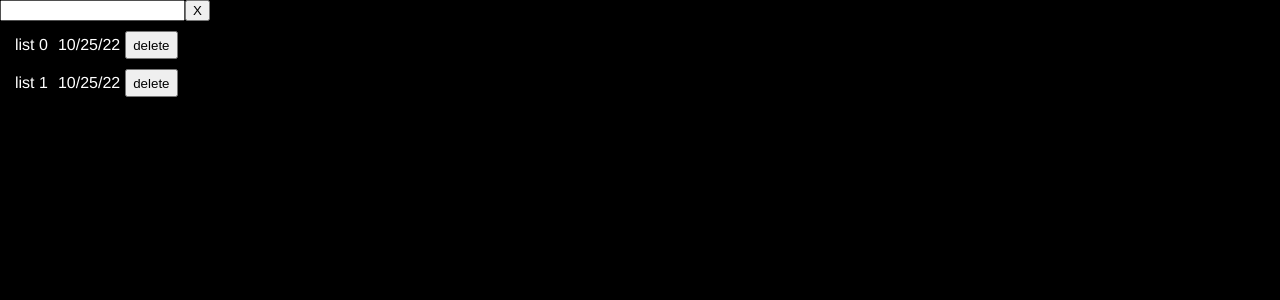
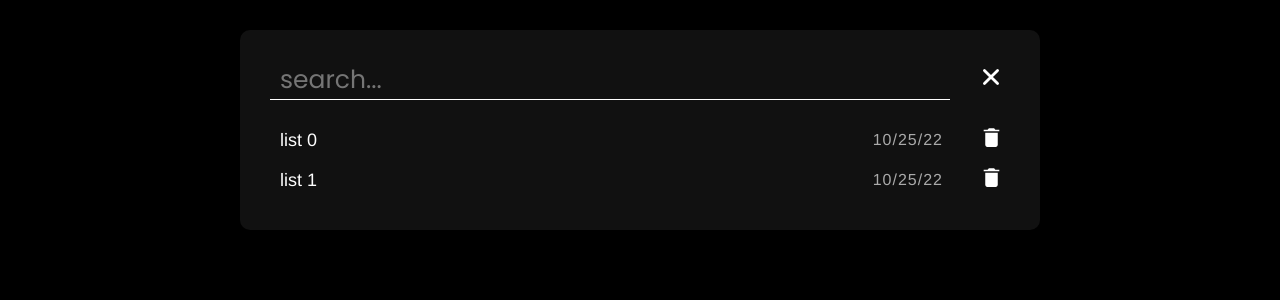
Before and after one commit to Jeff0Brewer/to-do, a Next.js app: page / in a window 1280 px wide. Both pictures are taken after a click on the button "search". Shown: the top 300 px of the page. Built offline with nearby package versions, Linux system fonts and the light colour scheme.

Commit message:
add search interface style

```diff
--- a/components/list-interface.tsx
+++ b/components/list-interface.tsx
@@ -1,5 +1,5 @@
-import React, { FC, useEffect, useState } from 'react'
-import { IoIosAdd, IoMdTrash, IoMdSearch } from 'react-icons/io'
+import React, { FC, useState } from 'react'
+import { IoMdTrash, IoMdSearch } from 'react-icons/io'
 import { HiPlus } from 'react-icons/hi'
 import SearchInterface from './search-interface'
 import LabelButton from './label-button'
@@ -53,16 +53,15 @@ const ListInterface: FC<ListInterfaceProps> = props => {
     }
 
     return (
-        <section>
-            <div className={styles.buttons}>
-                <LabelButton symbol={<HiPlus/>} text={'create'} onClick={newList} />
-                <LabelButton symbol={<IoMdTrash/>} text={'delete'} onClick={() => deleteList(props.listInd)} />
-                <LabelButton symbol={<IoMdSearch/>} text={'search'} onClick={toggleSearch} />
-            </div>{
-                searching
-                    ? <SearchInterface lists={props.lists} setListInd={props.setListInd} toggleSearch={toggleSearch} deleteList={deleteList} />
-                    : <></>
-            }
+        <section>{
+            searching
+                ? <SearchInterface lists={props.lists} setListInd={props.setListInd} toggleSearch={toggleSearch} deleteList={deleteList} />
+                : <div className={styles.buttons}>
+                    <LabelButton symbol={<HiPlus/>} text={'create'} onClick={newList} />
+                    <LabelButton symbol={<IoMdTrash/>} text={'delete'} onClick={() => deleteList(props.listInd)} />
+                    <LabelButton symbol={<IoMdSearch/>} text={'search'} onClick={toggleSearch} />
+                </div>
+        }
         </section>
     )
 }
--- a/components/search-interface.tsx
+++ b/components/search-interface.tsx
@@ -1,4 +1,5 @@
 import React, { FC, useState, useEffect } from 'react'
+import { IoClose } from 'react-icons/io5'
 import SearchItem from './search-item'
 import { ListData } from '../lib/types'
 import { getKey, clearKeys } from '../lib/key'
@@ -40,10 +41,11 @@ const SearchInterface: FC<SearchInterfaceProps> = props => {
     }
 
     return (
+        <div className={styles.interfaceWrap}>
             <section className={styles.interface}>
-            <span>
-                <input type='text' onChange={updateSearch}/>
-                <button onClick={props.toggleSearch}>X</button>
+                <span className={styles.searchHeader}>
+                    <input className={styles.searchInput} type='text' placeholder='search...' onChange={updateSearch}/>
+                    <button className={styles.searchClose} onClick={props.toggleSearch}><IoClose /></button>
                 </span>
                 <div className={styles.lists}>{
                     listKeys
@@ -53,6 +55,7 @@ const SearchInterface: FC<SearchInterfaceProps> = props => {
                         })
                 }</div>
             </section>
+        </div>
     )
 }
 
--- a/components/search-item.tsx
+++ b/components/search-item.tsx
@@ -1,4 +1,5 @@
 import React, { FC } from 'react'
+import { IoMdTrash } from 'react-icons/io'
 import { ListData } from '../lib/types'
 import { dateToString } from '../lib/date'
 import styles from '../styles/SearchInterface.module.css'
@@ -12,14 +13,20 @@ type SearchItemProps = {
 const SearchItem: FC<SearchItemProps> = props => {
     const title = props.list.title ? props.list.title : 'untitled note'
     const dateStr = dateToString(props.list.date)
+
+    const deleteItem = (e: React.MouseEvent<HTMLButtonElement>) => {
+        e.stopPropagation()
+        props.deleteList()
+    }
+
     return (
-        <span className={styles.searchItem}>
-            <a className={styles.searchItemSelect} onClick={props.selectList}>
-                <p className={styles.searchTitle}>{title}</p>
+        <a className={styles.searchItem} onClick={props.selectList}>
+            <p className={styles.searchTitle}>{title}</p>
+            <div className={styles.itemEnd}>
                 <p className={styles.searchDate}>{dateStr}</p>
-            </a>
-            <button onClick={props.deleteList}>delete</button>
-        </span>
+                <button className={styles.searchDelete} onClick={deleteItem}><IoMdTrash /></button>
+            </div>
+        </a>
     )
 }
 
--- a/styles/LabelButton.module.css
+++ b/styles/LabelButton.module.css
@@ -2,9 +2,6 @@
     display: flex;
     align-items: center;
     justify-content: left;
-    background: transparent;
-    border: none;
-    color: #fff;
     margin: 5px;
     overflow: hidden;
     width: 40px;
--- a/styles/List.module.css
+++ b/styles/List.module.css
@@ -8,14 +8,7 @@
 }
 
 .list input[type=text] {
-    background-color: transparent;
-    color: #fff;
     width: 100%;
-}
-
-.list input[type=text]:focus {
-    outline-style: none;
-    background: linear-gradient(to right, #909 0%, transparent 110%);
 }
 
 .title {
--- a/styles/SearchInterface.module.css
+++ b/styles/SearchInterface.module.css
@@ -1,24 +1,87 @@
+.interfaceWrap {
+    position: absolute;
+    left: 0;
+    top: 0;
+    display: flex;
+    justify-content: center;
+    width: 100vw;
+    min-height: 100vh;
+    background-color: #000;
+}
+
 .interface {
-    position: fixed;
-    left: 0;
-    right: 0;
-    top: 0;
-    bottom: 0;
-    background-color: #000;
+    width: 100vw;
+    max-width: 800px;
+    height: fit-content;
+    margin: 30px;
+    padding: 30px;
+    background-color: #111;
+    border-radius: 10px;
+}
+
+.interface button:hover {
+    color: #aaa;
+}
+
+.searchHeader {
+    display: flex;
+    justify-content: space-between;
+    margin-bottom: 20px;
+}
+
+.searchInput {
+    width: calc(100% - 60px);
+    height: 40px;
+    padding-left: 10px;
+    border: solid #fff;
+    border-width: 0 0 1px 0;
+    border-radius: 5px 5px 0 0;
+    font-size: 25px;
+    font-family: 'Poppins', sans-serif;
+}
+
+.searchClose {
+    width: 40px;
+    font-size: 30px;
 }
 
 .searchItem {
     display: flex;
-    margin: 10px;
+    justify-content: space-between;
+    align-items: center;
+    width: 100%;
+    height: 40px;
+    border-radius: 5px;
+    cursor: pointer;
 }
 
-.searchItemSelect {
-    display: flex;
+.searchItem:hover {
+    background-color: #909;
 }
 
-.searchTitle, .searchDate {
-    margin: 5px;
+.itemEnd {
+    display: flex;
+    align-items: center;
 }
 
-.lists {
+.searchTile, .searchDate {
+    letter-spacing: 1px;
 }
+
+.searchTitle {
+    font-size: 18px;
+    margin-left: 10px;
+}
+
+.searchDate {
+    font-size: 16px;
+    color: #aaa;
+}
+
+.searchDelete {
+    background: transparent;
+    border: none;
+    color: #fff;
+    font-size: 25px;
+    margin-left: 30px;
+}
--- a/styles/globals.css
+++ b/styles/globals.css
@@ -19,3 +19,24 @@ html, body {
 p {
     margin: 0;
 }
+
+input[type=text] {
+    background-color: transparent;
+    color: #fff;
+}
+
+input[type=text]:focus {
+    outline-style: none;
+    background: linear-gradient(to right, #909 0%, transparent 110%);
+}
+
+button {
+    background: transparent;
+    border: none;
+    color: #fff;
+    cursor: pointer;
+}
+
+input[type=checkbox] {
+    cursor: pointer;
+}
```
Lines whose indentation alone changed are shown as unchanged.
